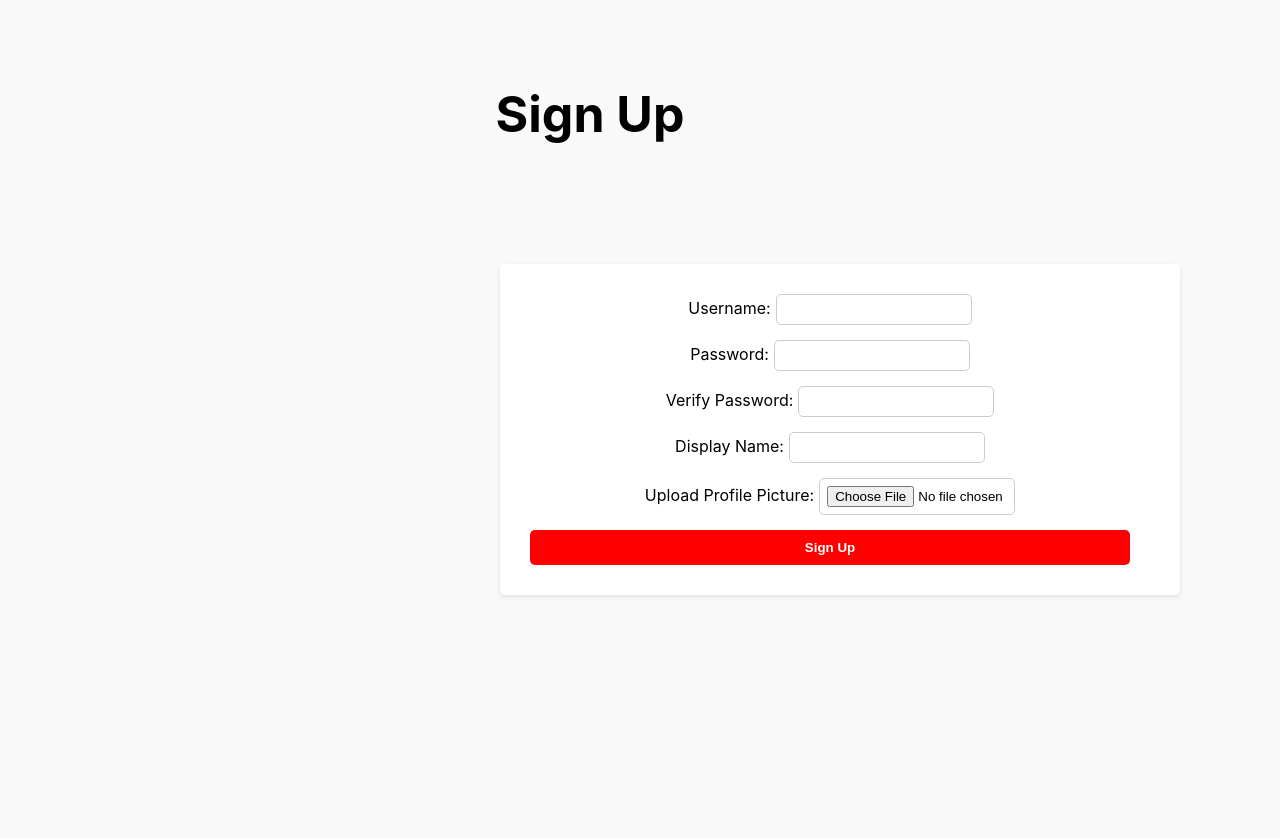
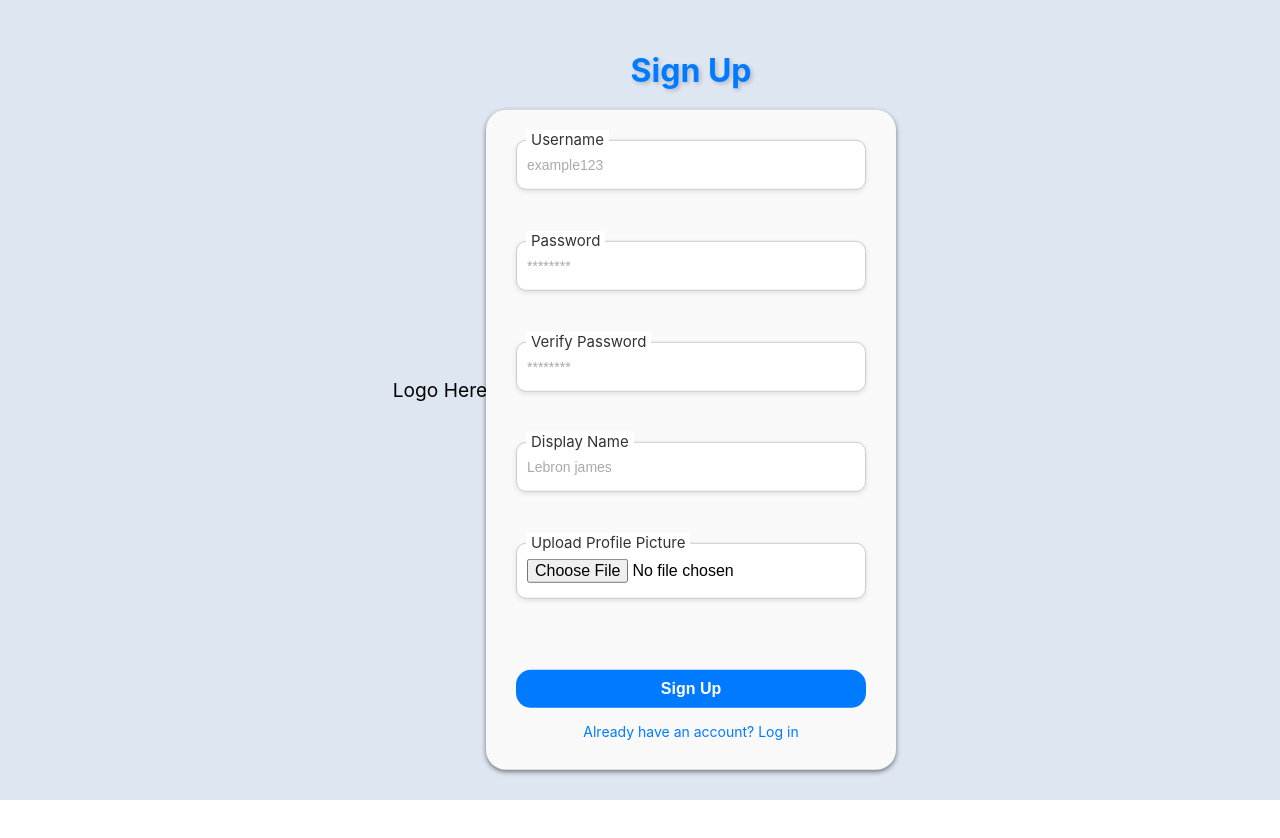
Before and after one commit to maxshabs/project_web, a React (Create React App) app: page / in a window 1280 px wide. Shown: the top 838 px of the page. After the commit the page ends 800 px from the top, so only its background shows below. Built offline with nearby package versions, Linux system fonts and the light colour scheme.

Commit message:
more updated than the sign in commit for sign up

```diff
--- a/src/sign_up/SignUp.js
+++ b/src/sign_up/SignUp.js
@@ -3,7 +3,6 @@ import React, { useState } from 'react';
 import styles from './SignUp.module.css';
 
 const SignUp = () => {
-
   const [password, setPassword] = useState('');
   const [verifyPassword, setVerifyPassword] = useState('');
   const [errorMessage, setErrorMessage] = useState('');
@@ -45,31 +44,35 @@ const SignUp = () => {
 
   return (
     <div className={styles.container}>
+      <div className={styles.logo}>Logo Here</div>
+      <div className={styles.formWrapper}>
         <h1 className={styles.title}>Sign Up</h1>
         <form className={styles.form} onSubmit={handleSubmit}>
-        <div className={styles.formRow}>
-          <label htmlFor="username" className={styles.formLabel}>Username:</label>
-          <input type="text" id="username" name="username" className={styles.input} required />
+          <div className={styles.inputContainer}>
+            <label className={styles.inputLabel} htmlFor="username">Username</label>
+            <input type="text" id="username" name="username" className={styles.input} placeholder="example123" required />
           </div>
-        <div className={styles.formRow}>
-          <label htmlFor="password" className={styles.formLabel}>Password:</label>
-          <input type="password" id="password" name="password" className={styles.input} value={password} onChange={validatePassword} required />
+          <div className={styles.inputContainer}>
+            <label className={styles.inputLabel} htmlFor="password">Password</label>
+            <input type="password" id="password" name="password" className={styles.input} placeholder="********" value={password} onChange={validatePassword} required />
           </div>
-        <div className={styles.formRow}>
-          <label htmlFor="verifyPassword" className={styles.formLabel}>Verify Password:</label>
-          <input type="password" id="verifyPassword" name="verifyPassword" className={styles.input} value={verifyPassword} onChange={validateVerifyPassword} required />
+          <div className={styles.inputContainer}>
+            <label className={styles.inputLabel} htmlFor="verifyPassword">Verify Password</label>
+            <input type="password" id="verifyPassword" name="verifyPassword" className={styles.input} placeholder="********" value={verifyPassword} onChange={validateVerifyPassword} required />
           </div>
-        <div className={styles.formRow}>
-          <label htmlFor="displayName" className={styles.formLabel}>Display Name:</label>
-          <input type="text" id="displayName" name="displayName" className={styles.input} required />
+          <div className={styles.inputContainer}>
+            <label className={styles.inputLabel} htmlFor="displayName">Display Name</label>
+            <input type="text" id="displayName" name="displayName" className={styles.input} placeholder="Lebron james" required />
           </div>
-        <div className={styles.formRow}>
-          <label htmlFor="profilePicture" className={styles.formLabel}>Upload Profile Picture:</label>
+          <div className={styles.inputContainer}>
+            <label className={styles.inputLabel} htmlFor="profilePicture">Upload Profile Picture</label>
             <input type="file" id="profilePicture" name="profilePicture" className={styles.input} required />
           </div>
           {errorMessage && <div className={styles.errorMessage}>{errorMessage}</div>}
           <button type="submit" className={styles.button}>Sign Up</button>
+          <a href="/login" className={styles.link}>Already have an account? Log in</a>
         </form>
+      </div>
     </div>
   );
 };
--- a/src/sign_up/SignUp.module.css
+++ b/src/sign_up/SignUp.module.css
@@ -1,82 +1,124 @@
-/* SignUp.css */
-
 /* Container */
 .container {
     display: flex; /* Flexbox layout */
     flex-direction: column; /* Stack the flex items vertically */
-    align-items: flex-end; /* Align items to the right */
-    justify-content: top; /* Align items to the top */
+    align-items: center; /* Center items horizontally */
+    justify-content: center; /* Center items vertically */
     height: 100vh; /* Full height of the viewport */
-    background-color: #f9f9f9; /* Light grey background */
-    padding-right: 100px; /* Add some padding to the right */
-    padding-top: 50px; /* Add some padding to the top */
+
+    background-color: rgba(222, 230, 242);
+}
+
+/* Logo */
+.logo {
+    margin-bottom: 20px; /* Space between logo and form */
+    margin-right: 400px; /* Space between logo and form */
+    font-size: larger; /* Larger font size */
+}
+
+/* Form Wrapper to Position Form */
+.formWrapper {
+    position: absolute; /* Position absolute */
+    right: 30%; /* Position form between center and right */
+    top: 50%; /* Center vertically */
+    transform: translateY(-50%); /* Adjust for vertical centering */
 }
 
 /* Form */
 .form {
-    width: 600px; /* Fixed width */
+    display: flex;
+    flex-direction: column;
+    align-items: center;
+    justify-content: space-between; /* Space between items */
+    width: 350px; /* Width for 9:16 ratio */
+    height: 600px; /* Height for 9:16 ratio */
     padding: 30px; /* Add some padding */
     background-color: #fff; /* White background */
-    border-radius: 5px; /* Rounded corners */
-    box-shadow: 0 2px 5px rgba(0, 0, 0, 0.1); /* Add a shadow */
-    padding-right: 50px; /* Add some padding to the right */
+    border-radius: 20px; /* Rounded corners */
+    box-shadow: 0 2px 5px rgba(0, 0, 0, 0.5); /* Add a shadow */
+    background-color: #f9f9f9; /* Light grey background */
 }
 
 /* Title */
 .title {
-    font-size: 50px; /* Large font size */
+    font-size: 32px; /* Larger font size */
     font-weight: bold; /* Bold text */
-    margin-bottom: 120px; /* Add some margin to the bottom */
+    margin-bottom: 20px; /* Add some margin to the bottom */
     text-align: center; /* Center the title text */
-    align-self: center; /* Center the title element horizontally */
     width: 100%; /* Full width */
+    color: #007bff; /* Blue color */
+    text-shadow: 2px 2px 4px rgba(0, 0, 0, 0.2); /* Add text shadow */
 }
 
 /* Input */
+.inputContainer {
+    width: 100%;
+    position: relative;
+}
+
 .input {
-    padding: 7px; /* Add some padding */
+    width: 100%; /* Full width */
+    padding: 15px 10px; /* Add some padding */
     margin-bottom: 15px; /* Add some margin to the bottom */
     border: 1px solid #ccc; /* Add a border */
-    border-radius: 5px; /* Rounded corners */
-    margin-left: 5px; /* Add some margin to the left */
-    width: 30%; /* 30% of the container, will apply if flex 1 is removed */
-    flex: 1; /* Take up all available space */
+    border-radius: 10px; /* Rounded corners */
+    box-sizing: border-box; /* Include padding and border in the element's total width and height */
+    font-size: 16px; /* Increase font size */
+    box-shadow: 0 2px 5px rgba(0, 0, 0, 0.1); /* Add a shadow to inputs */
+    background-color: white;
 }
 
-.input:focus {
-    outline: none; /* Remove the default outline */
-    border-color: black; /* Red border color on focus */
+/* Label Inside Input */
+.inputLabel {
+    position: absolute; /* Position absolute */
+    top: -10px; /* Position above the input */
+    left: 10px; /* Position to the left inside the input */
+    background-color: #fff; /* Background to cover input border */
+    padding: 0 5px; /* Padding for background */
+    font-size: 15px; /* Larger font size */
+    color: #333; /* Darker color */
 }
+
+/* Placeholder */
+.input::placeholder {
+    font-size: 14px; /* Set the font size for the placeholder text */
+    color: #aaa; /* Set the color for the placeholder text */
+}
+
 /* Button */
 .button {
     width: 100%; /* Full width */
     padding: 10px; /* Add some padding */
-    background-color: #ff0000; /* Red background */
+    background-color: #007bff; /* Blue background */
     color: #fff; /* White text */
     font-weight: bold; /* Bold text */
     border: none; /* Remove the border */
-    border-radius: 5px; /* Rounded corners */
+    border-radius: 15px; /* Rounded corners */
     cursor: pointer; /* Add a pointer cursor */
+    font-size: 16px; /* Increase font size for the button */
+    margin-top: 20px; /* Add margin to the top */
 }
 
 .button:hover {
-    background-color: #cc0000; /* Darker red background on hover */
+    background-color: #0056b3; /* Darker blue background on hover */
 }
 
-.form-row {
-    display: flex; /* Flexbox layout */
-    margin-bottom: 10px; /* Add some margin to the bottom */
-}
-
-.form-label {
-    width: 130px; /* Fixed width for labels */
-    margin-right: 10px; /* Add some margin to the right */
-    text-align: left; /* Left align text */
-}
-
-.error-message {
+/* Error Message */
+.errorMessage {
     color: red; /* Red text color */
     font-size: 14px; /* Small font size */
     margin-top: -10px; /* Add some negative margin to the top */
     margin-bottom: 10px; /* Add some margin to the bottom */
-  }
+}
+
+/* Link */
+.link {
+    margin-top: -20px; /* Add some negative margin to the top */
+    color: #007bff; /* Blue text color */
+    text-decoration: none; /* Remove underline */
+    font-size: 14px; /* Font size */
+}
+
+.link:hover {
+    text-decoration: underline; /* Underline on hover */
+}
```
Lines whose indentation alone changed are shown as unchanged.
